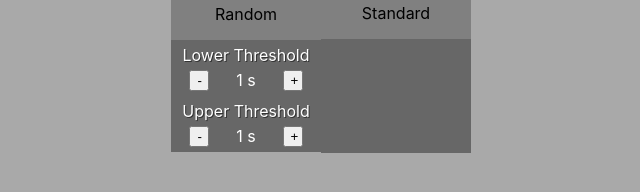
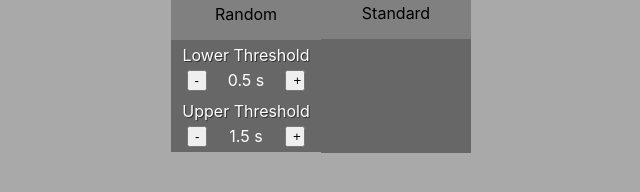
Before and after one commit to zascherrer/RandomBlinker, a React (Create React App) app: page / in a window 1280 px wide. Shown: the part 144-336 px from the top of the page, without its empty margins (319-959 px from the left). Built offline with nearby package versions, Linux system fonts and the light colour scheme.

Commit message:
Elevated the logic from valueBar.js into blinkerContainer.js so that the blinker and the value bars could be connected. Connected the blinker and value bars.

```diff
--- a/src/Components/BlinkerContainer/blinkerContainer.js
+++ b/src/Components/BlinkerContainer/blinkerContainer.js
@@ -8,11 +8,32 @@ class BlinkerContainer extends Component {
     this.state = {
       minimumPeriod: 500,
       maximumPeriod: 1500,
+      valueChangeInterval: 100,
     }
   }
 
   componentWillMount() {
 
+  }
+
+  minimumPeriodDecrease = () => {
+    const newMinimumPeriod = this.state.minimumPeriod - this.state.valueChangeInterval;
+    this.setState({minimumPeriod: newMinimumPeriod});
+  }
+
+  minimumPeriodIncrease = () => {
+    const newMinimumPeriod = this.state.minimumPeriod + this.state.valueChangeInterval;
+    this.setState({minimumPeriod: newMinimumPeriod});
+  }
+
+  maximumPeriodDecrease = () => {
+    const newMaximumPeriod = this.state.maximumPeriod - this.state.valueChangeInterval;
+    this.setState({maximumPeriod: newMaximumPeriod});
+  }
+
+  maximumPeriodIncrease = () => {
+    const newMaximumPeriod = this.state.maximumPeriod + this.state.valueChangeInterval;
+    this.setState({maximumPeriod: newMaximumPeriod});
   }
 
   render() {
@@ -25,8 +46,18 @@ class BlinkerContainer extends Component {
               minimumPeriod={this.state.minimumPeriod}
               maximumPeriod={this.state.maximumPeriod}
             />
-            <ValueBar value={1000} valueType="Lower Threshold"/>
-            <ValueBar value={1000} valueType="Upper Threshold"/>
+            <ValueBar
+              displayValue={this.state.minimumPeriod / 1000}
+              valueType="Lower Threshold"
+              valueDecrease={this.minimumPeriodDecrease}
+              valueIncrease={this.minimumPeriodIncrease}
+            />
+            <ValueBar
+              displayValue={this.state.maximumPeriod / 1000}
+              valueType="Upper Threshold"
+              valueDecrease={this.maximumPeriodDecrease}
+              valueIncrease={this.maximumPeriodIncrease}
+            />
           </Panel>
         </div>
       );
--- a/src/Components/ValueBar/valueBar.js
+++ b/src/Components/ValueBar/valueBar.js
@@ -13,26 +13,6 @@ class ValueBar extends Component {
     }
   }
 
-  componentWillMount() {
-    if(this.props.value) {
-      const displayValue = this.props.value / 1000;
-      this.setState({value: this.props.value, displayValue: displayValue})
-    }
-    else {
-      console.log("Value not supplied.");
-    }
-  }
-
-  valueDecrease = () => {
-    const newValue = this.state.value - this.state.valueChangeInterval;
-    this.setState({value: newValue, displayValue: newValue / 1000});
-  }
-
-  valueIncrease = () => {
-    const newValue = this.state.value + this.state.valueChangeInterval;
-    this.setState({value: newValue, displayValue: newValue / 1000});
-  }
-
   render() {
     if (this.props.isBlank) {
       return (
@@ -45,9 +25,9 @@ class ValueBar extends Component {
           {this.props.valueType}
         </div>
         <div className="valueContainer">
-          <Button text="-" onClick={this.valueDecrease} size="mini"/>
-          <div className="text">{this.state.displayValue}{" s"}</div>
-          <Button text="+" onClick={this.valueIncrease} size="mini"/>
+          <Button text="-" onClick={this.props.valueDecrease} size="mini"/>
+          <div className="text">{this.props.displayValue}{" s"}</div>
+          <Button text="+" onClick={this.props.valueIncrease} size="mini"/>
         </div>
       </div>
     );
```
